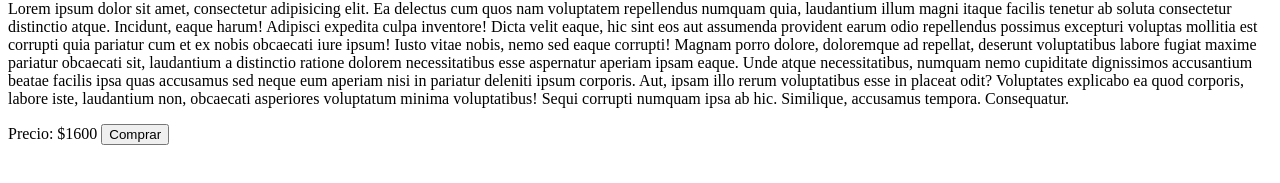
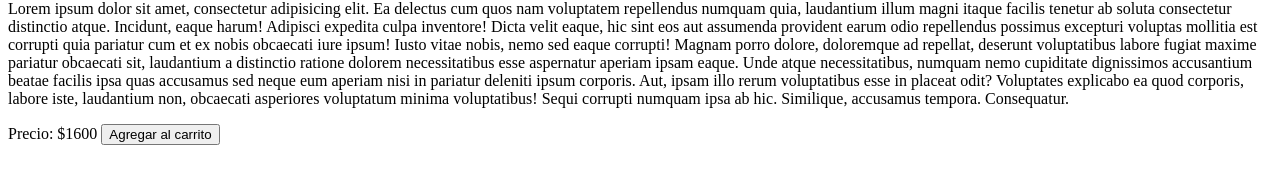
Before and after one commit to MarcosGaray/DEPC-SUITE-gitflow-example-class-12-, a plain HTML site: page index.html in a window 1280 px wide. Shown: the part 121-304 px from the top of the page. Drawn offline with Linux system fonts and the light colour scheme.

Commit message:
boton agregar al carrito

```diff
--- a/index.html
+++ b/index.html
@@ -14,7 +14,7 @@
             Lorem ipsum dolor sit amet, consectetur adipisicing elit. Ea delectus cum quos nam voluptatem repellendus numquam quia, laudantium illum magni itaque facilis tenetur ab soluta consectetur distinctio atque. Incidunt, eaque harum! Adipisci expedita culpa inventore! Dicta velit eaque, hic sint eos aut assumenda provident earum odio repellendus possimus excepturi voluptas mollitia est corrupti quia pariatur cum et ex nobis obcaecati iure ipsum! Iusto vitae nobis, nemo sed eaque corrupti! Magnam porro dolore, doloremque ad repellat, deserunt voluptatibus labore fugiat maxime pariatur obcaecati sit, laudantium a distinctio ratione dolorem necessitatibus esse aspernatur aperiam ipsam eaque. Unde atque necessitatibus, numquam nemo cupiditate dignissimos accusantium beatae facilis ipsa quas accusamus sed neque eum aperiam nisi in pariatur deleniti ipsum corporis. Aut, ipsam illo rerum voluptatibus esse in placeat odit? Voluptates explicabo ea quod corporis, labore iste, laudantium non, obcaecati asperiores voluptatum minima voluptatibus! Sequi corrupti numquam ipsa ab hic. Similique, accusamus tempora. Consequatur.
         </p>
         <span>Precio: $1600</span>
-        <button>Comprar</button>
+        <button>Agregar al carrito</button>
     </div>
 </body>
 </html>
```
